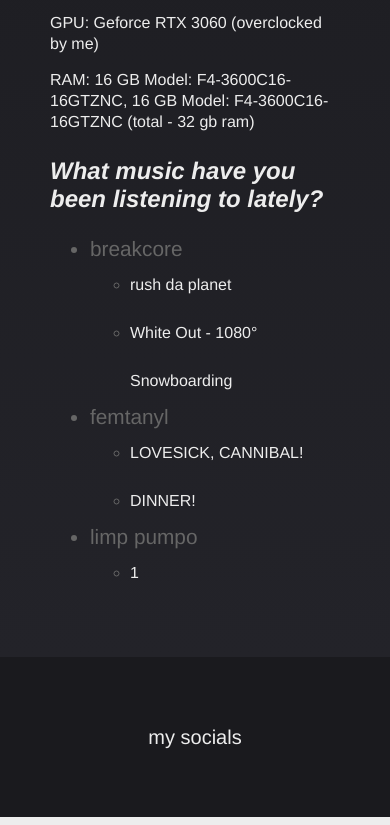
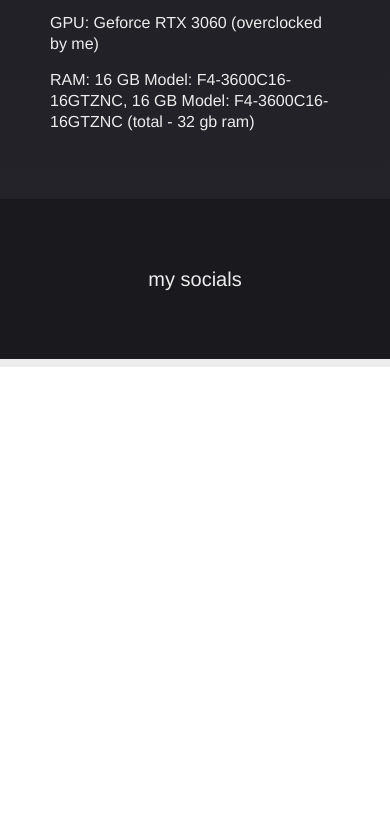
Before and after one commit to entitybtw/personal_website, a plain HTML site: page index.html in a window 390 px wide. Shown: the part 977-1802 px from the top of the page. After the commit the page ends 1344 px from the top, so only its background shows below. Drawn offline with Linux system fonts and the light colour scheme.

Commit message:
removed music tab, optimized mobile interface

```diff
--- a/index.html
+++ b/index.html
@@ -6,6 +6,10 @@
     /* Стили для мобильных устройств */
     @media only screen and (max-width: 768px) and (orientation: portrait) {
       /* Общие стили */
+      a {
+        font-size: 20px;
+      }
+
       body {
         font-size: 16px;
       }
@@ -296,25 +300,6 @@
       <p>CPU: Intel(R) Core(TM) i9-10850k CPU @ 3.60Ghz (after overclock 4.90Ghz)</p>
       <p>GPU: Geforce RTX 3060 (overclocked by me)</p>
     <p>RAM: 16 GB Model: F4-3600C16-16GTZNC, 16 GB Model: F4-3600C16-16GTZNC (total - 32 gb ram)</p>
-      <h3>What music have you been listening to lately?</h3>
-      <ul>
-        <li>breakcore
-          <ul>
-            <li><a href="https://www.youtube.com/watch?v=7Pio2igbPC8&t=254s" target="_blank">rush da planet</a></li>
-            <li><a href="https://www.youtube.com/watch?v=NQ70k4Zt-Nw" target="_blank">White Out - 1080° Snowboarding </a></li>
-          </ul>
-        </li>
-        <li>femtanyl
-          <ul>
-            <li><a href="https://www.youtube.com/watch?v=62RGOaAL-UI" target="_blank">LOVESICK, CANNIBAL!</a></li>
-            <li><a href="https://www.youtube.com/watch?v=B3w7rF0rSn4" target="_blank">DINNER!</a></li>
-          </ul>
-          <li>limp pumpo
-            <ul>
-              <li><a href="https://www.youtube.com/watch?v=ZrvuBNi9tzM" target="_blank">1</a></li>
-            </ul>
-        </li>
-        </li>
   </section>
   </div>
 
```
